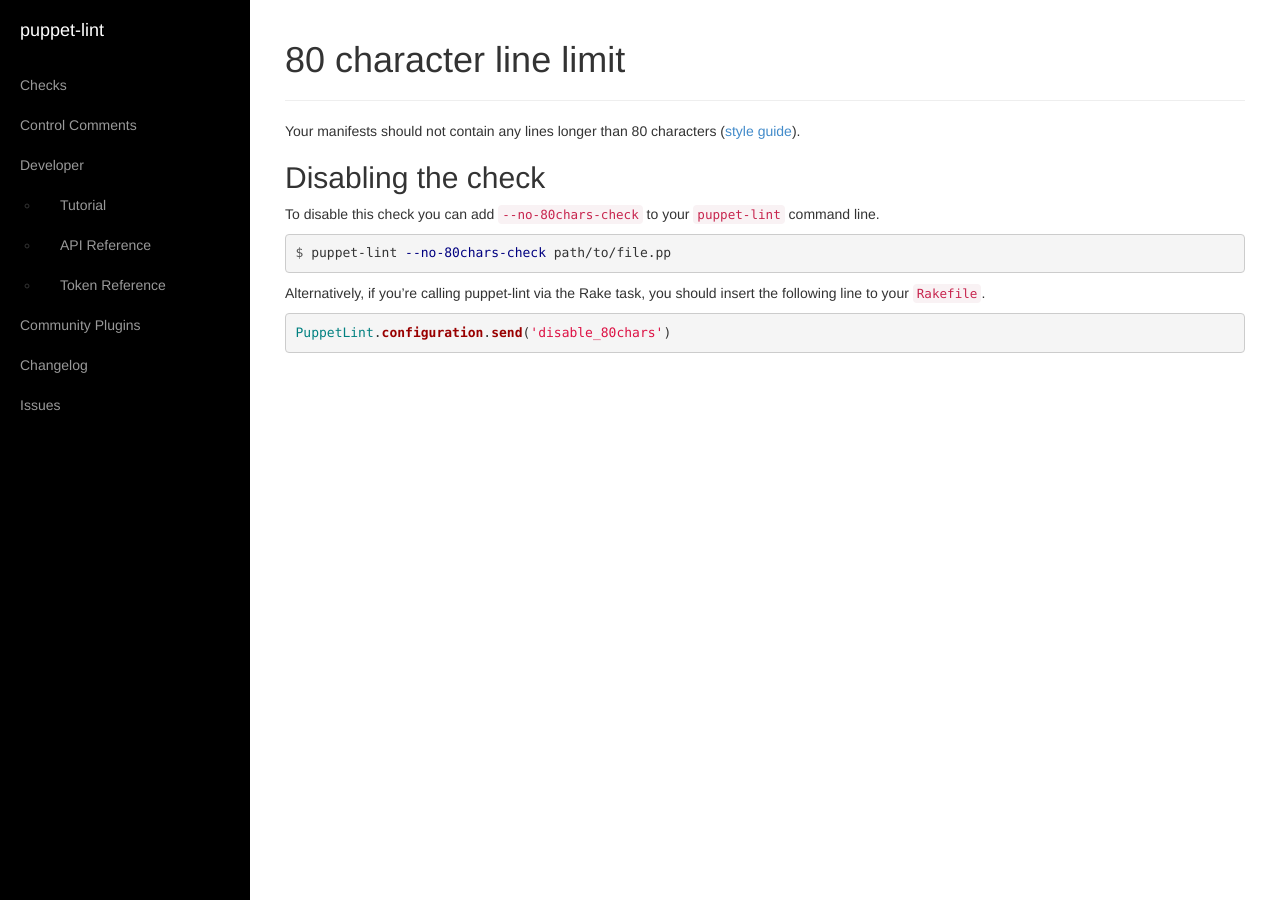
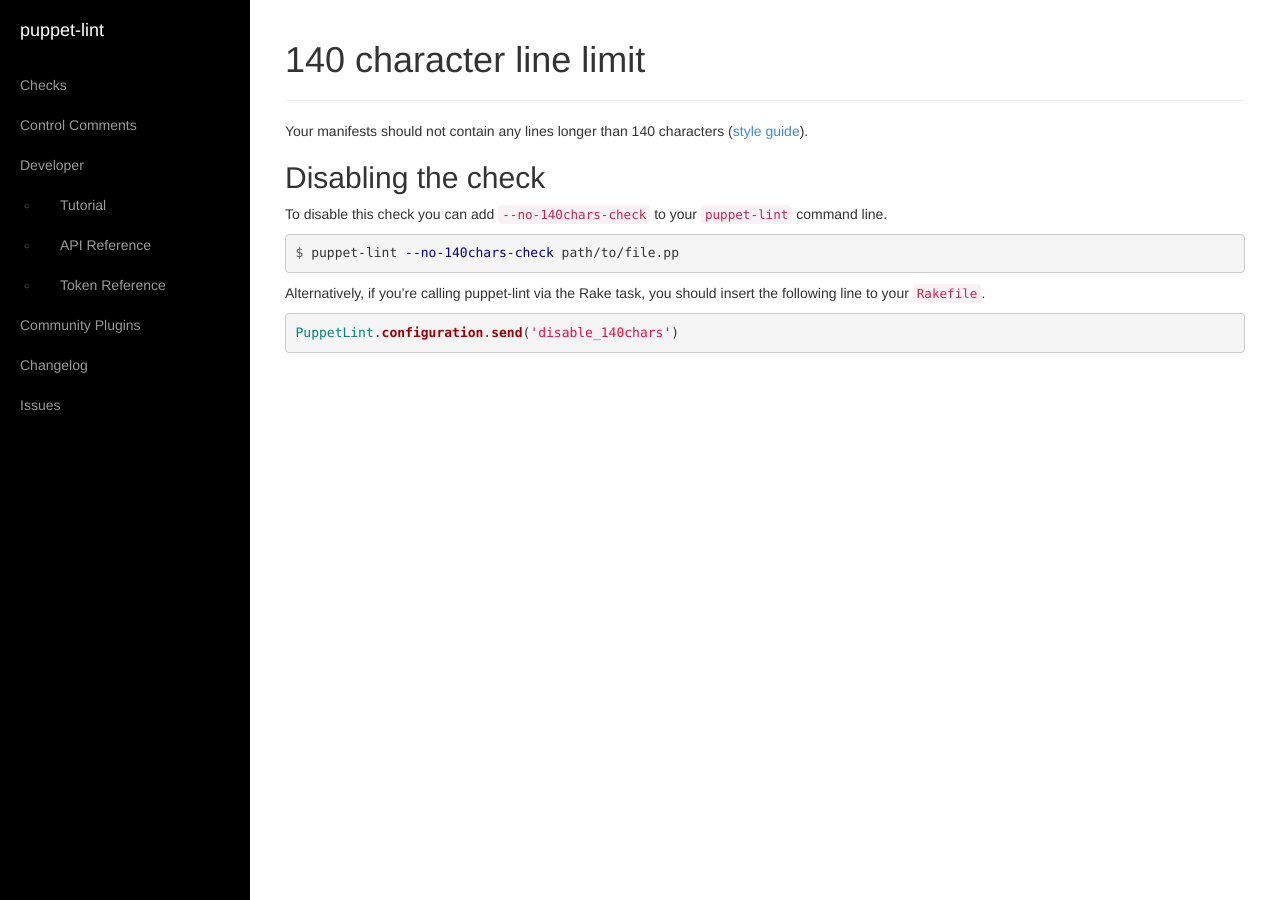
Before and after one commit to rodjek/puppet-lint, a Jekyll site: the page built from checks/140chars/index.md, in a window 1280 px wide. Built offline with Jekyll 4.4.1, drawn with Linux system fonts in a browser that asks for light colours.

Commit message:
Update documentation for 140chars

```diff
--- a/checks/80chars/index.md
+++ b/checks/140chars/index.md
@@ -1,14 +1,14 @@
 ---
 layout: default
-title: 80chars
-sg: http://docs.puppetlabs.com/guides/style_guide.html#spacing-indentation--whitespace
+title: 140chars
+sg: http://docs.puppetlabs.com/guides/style_guide.html#spacing-indentation-and-whitespace
 ---
 
-# 80 character line limit
+# 140 character line limit
 
 ---
 
-Your manifests should not contain any lines longer than 80 characters
+Your manifests should not contain any lines longer than 140 characters
 ([style guide]({{ page.sg }})).
 
 ## Disabling the check
--- a/checks/index.md
+++ b/checks/index.md
@@ -14,7 +14,7 @@
  * ["two-space soft tabs not used"](/checks/2sp_soft_tabs/)
  * ["tab character found"](/checks/hard_tabs/)
  * ["trailing whitespace found"](/checks/trailing_whitespace/)
- * ["line has more than 80 characters"](/checks/80chars/)
+ * ["line has more than 140 characters"](/checks/140chars/)
  * ["=> is not properly aligned"](/checks/arrow_alignment/)
 
 ### Comments
--- a/controlcomments/index.md
+++ b/controlcomments/index.md
@@ -22,7 +22,7 @@
 name>` comment to the line
 
 {% highlight puppet %}
-$this_line_has_a_really_long_name_and_value = "[snip]" # lint:ignore:80chars
+$this_line_has_a_really_long_name_and_value = "[snip]" # lint:ignore:140chars
 {% endhighlight %}
 
 Multiple checks can be ignored in one comment by listing them with whitespace
@@ -42,7 +42,7 @@
 
 {% highlight console %}
 $ puppet-lint --show-ignored
-foo/manifests/bar.pp - IGNORED: line has more than 80 characters on line 1
+foo/manifests/bar.pp - IGNORED: line has more than 140 characters on line 1
 {% endhighlight %}
 
 For the sake of your memory (and your coworkers), any text in your comment
@@ -51,6 +51,6 @@
 
 {% highlight console %}
 $ puppet-lint --show-ignored
-foo/manifests/bar.pp - IGNORED: line has more than 80 characters on line 1
+foo/manifests/bar.pp - IGNORED: line has more than 140 characters on line 1
   there is a good reason for this
 {% endhighlight %}
```
